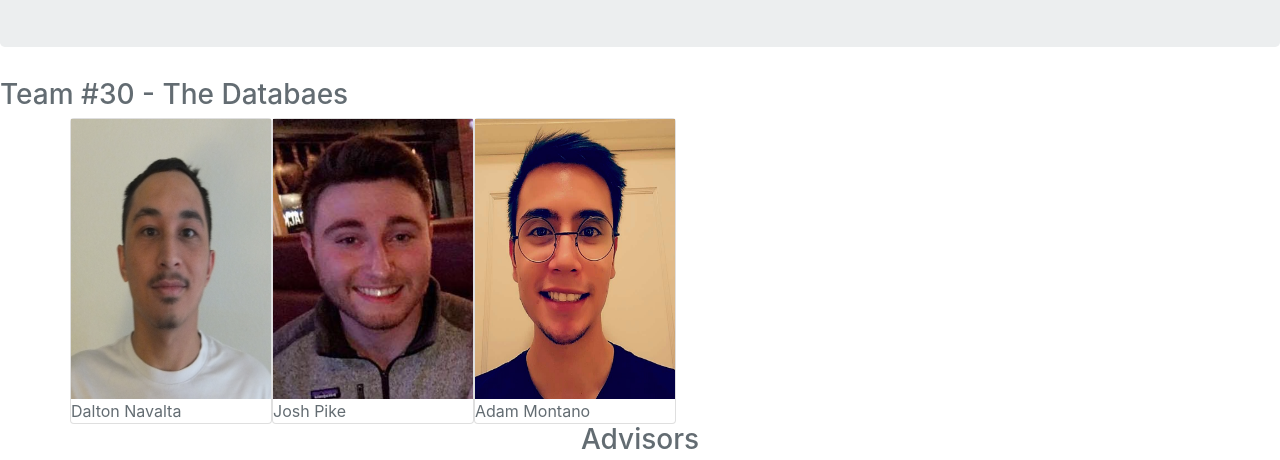
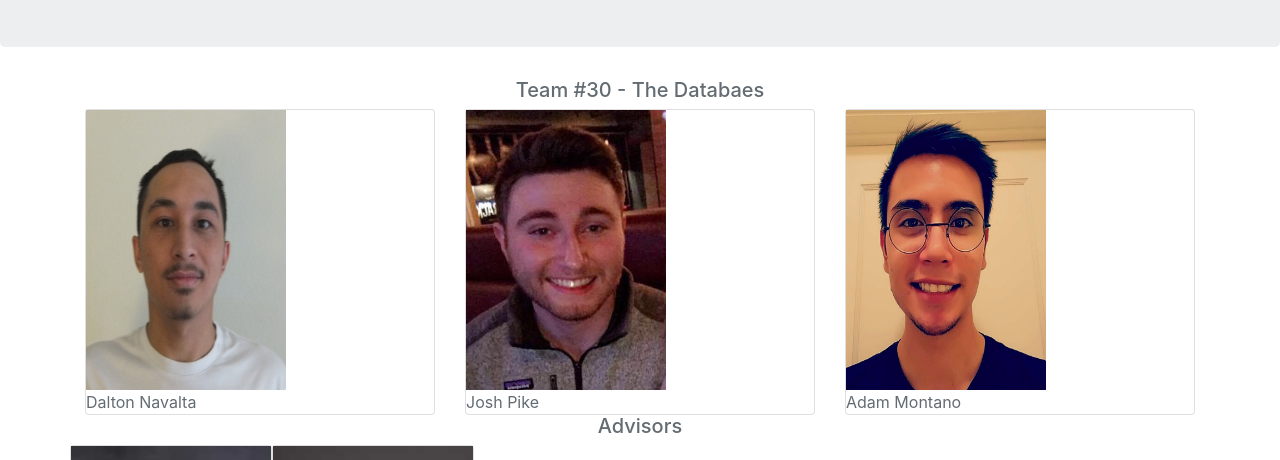
Before and after one commit to joshpike13/joshpike13.github.io, a plain HTML site: page index.html in a window 1280 px wide. Shown: the part 491-951 px from the top of the page. Drawn offline with nearby package versions, Linux system fonts and the light colour scheme; a script that the page names is missing.

Commit message:
trying to align stuff

```diff
--- a/index.html
+++ b/index.html
@@ -18,17 +18,22 @@
 			</div>
 		</div>
 		<div class="album text-muted">
-			<h3>Team #30 - The Databaes</h3>
+			<h5 class="display-5 text-center">Team #30 - The Databaes</h3>
 			<div class="container">
 				<div class="row">
+					<div class="col-md-4">
 						<div class="card">
 							<img data-src="dalton.png" alt="Dalton" style="height:280px; width:200px; display:block;" src="dalton.png">
 							<p class="card-text">Dalton Navalta</p>
 						</div>
+					</div>
+					<div class="col-md-4">
 						<div class="card">
 							<img data-src="josh.jpg" alt="Josh" style="height:280px; width:200px; display:block;" src="josh.jpg">
 							<p class="card-text">Josh Pike</p>
 						</div>
+					</div>
+					<div class="col-md-4">
 						<div class="card">
 							<img data-src="adam.jpg" alt="Adam" style="height:280px; width:200px; display:block;" src="adam.jpg">
 							<p class="card-text">Adam Montano</p>
@@ -36,8 +41,9 @@
 					</div>
 				</div>
 			</div>
+		</div>
 		<div class="album text-muted">
-			<h3 class="text-center">Advisors</h3>
+			<h5 class="display-5 text-center">Advisors</h3>
 			<div class="container">
 				<div class="row">
 					<div class="card">
```
Lines whose indentation alone changed are shown as unchanged.
